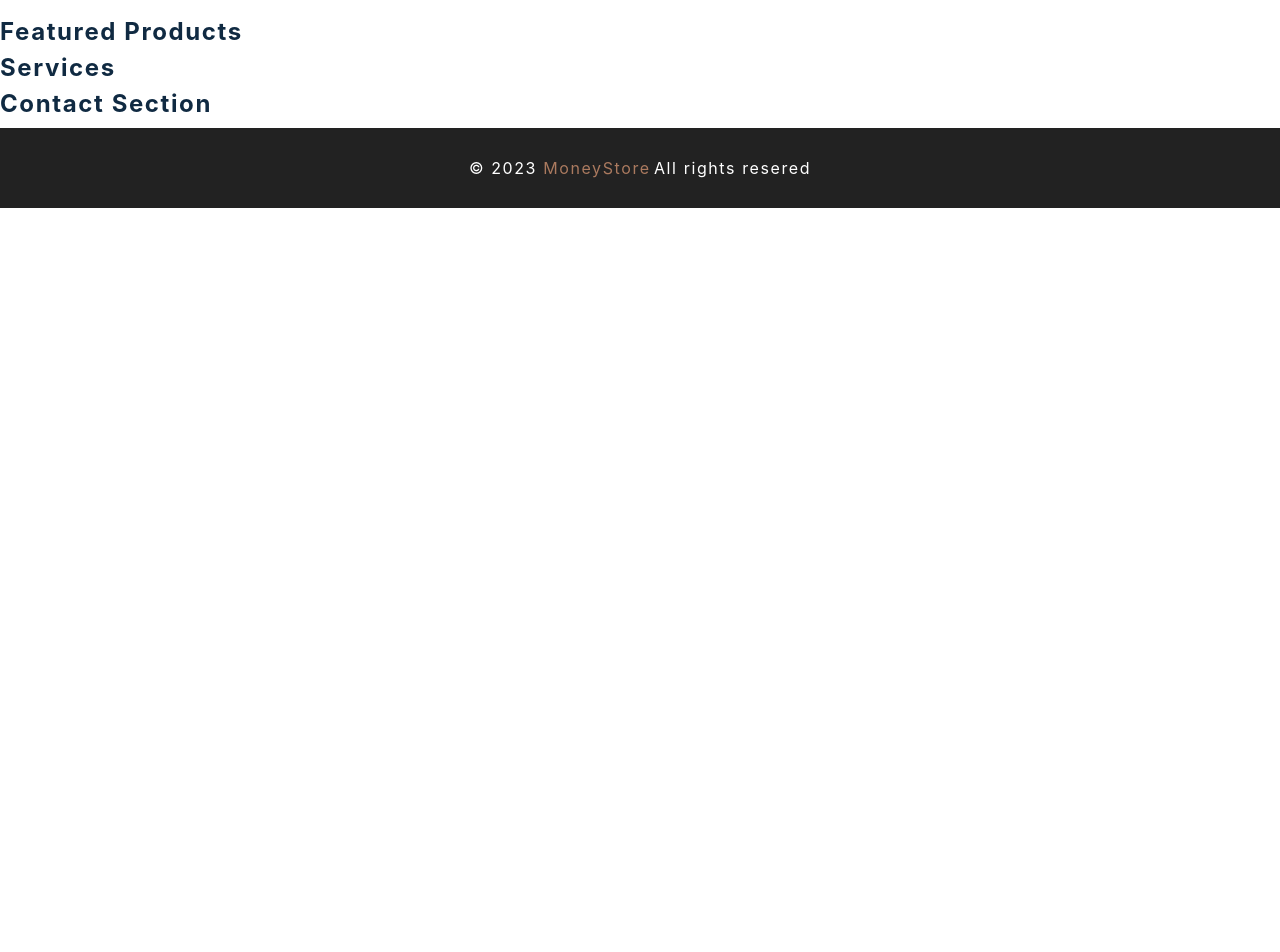
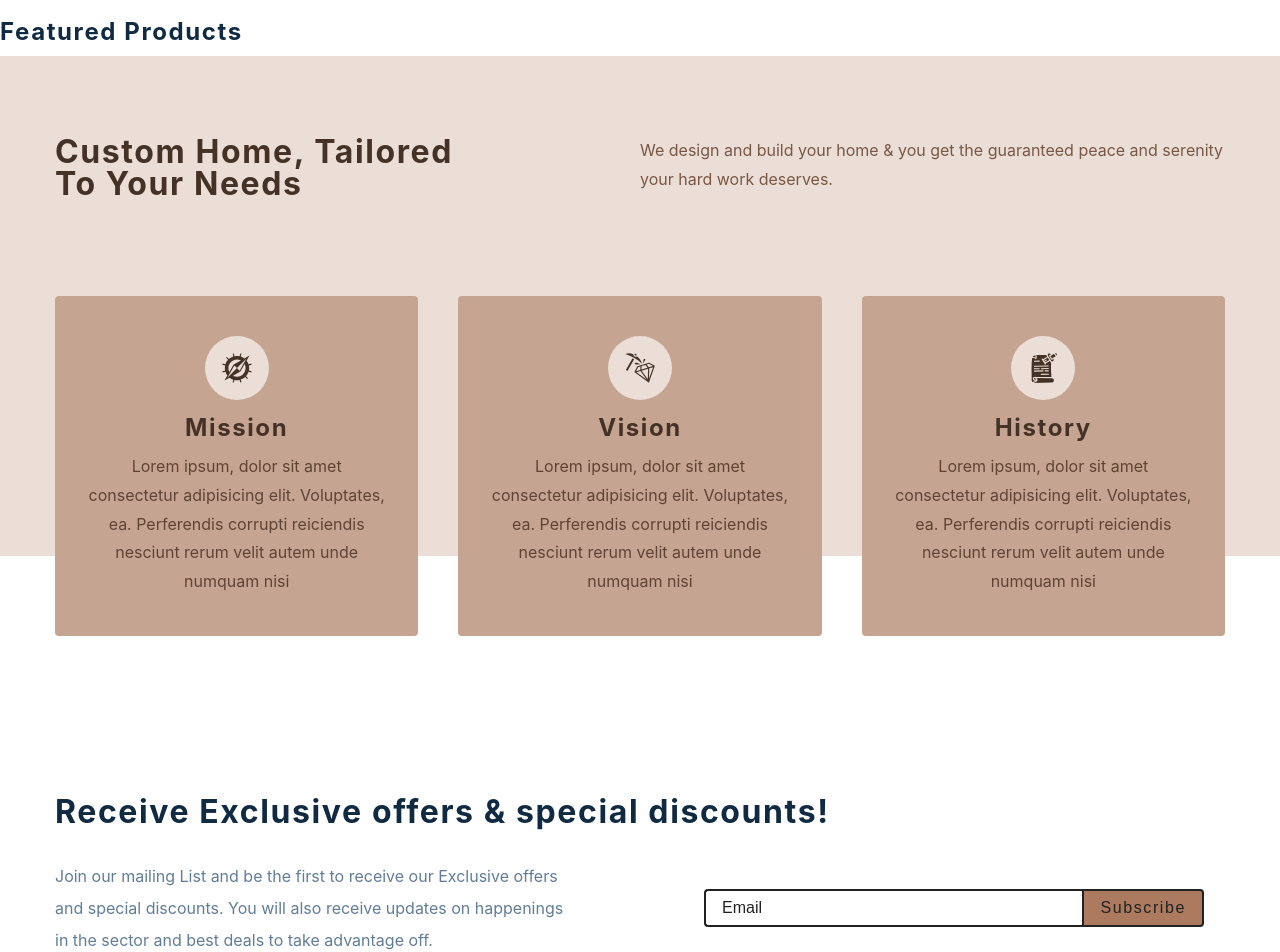
Before and after one commit to EjikesII/MoneyStore, a React (Create React App) app: page / in a window 1280 px wide. Shown: the part 780-1732 px from the top of the page. Before the commit the page ends 988 px from the top, so only its background shows below. Built offline with nearby package versions, Linux system fonts and the light colour scheme.

Commit message:
Worked on aboutpage & homepage & components

```diff
--- a/src/components/Contact.js
+++ b/src/components/Contact.js
@@ -1,8 +1,38 @@
 import React from 'react'
 import styled from 'styled-components'
+//import { useForm, ValidationError } from '@formspree/react';
 
 const Contact = () => {
-  return <h4>contact section</h4>
+  return (
+    <Wrapper>
+      <div className='section-center'>
+        <h3>Receive Exclusive offers & special discounts!</h3>
+        <div className='content'>
+          <p>
+            Join our mailing List and be the first to receive our Exclusive
+            offers and special discounts.
+            You will also receive updates on happenings in the sector and best
+            deals to take advantage off.
+          </p>
+          <form className='contact-form'
+          action='https://formspree.io/f/xknlrwbk'
+          method='POST'
+          >
+            <input
+              type='email'
+              className='form-input'
+              placeholder='Email'
+              name='_replyto'
+            />
+            <button
+              type='button'
+              className='submit-btn'
+              >Subscribe</button>
+          </form>
+        </div>
+      </div>
+    </Wrapper>
+  )
 }
 const Wrapper = styled.section`
   padding: 5rem 0;
--- a/src/components/Hero.js
+++ b/src/components/Hero.js
@@ -20,9 +20,14 @@ const Hero = () => {
           </p>
           <Link to='/products' className='btn hero-btn'>Shop Now</Link>
       </article>
+      <article className='img-container'>
+        <img src={heroBcg} alt='kitchen wares' className='main-img'/>
+        <img src={heroBcg2} alt='personal care' className='accent-img'/>
+
+      </article>
     </Wrapper>
   )
-}
+};
 
 const Wrapper = styled.section`
   min-height: 60vh;
--- a/src/components/Services.js
+++ b/src/components/Services.js
@@ -3,8 +3,39 @@ import styled from 'styled-components'
 import { services } from '../utils/constants'
 
 const Services = () => {
-  return <h4>services </h4>
-}
+  return (
+    <Wrapper>
+      <div className='section-center'>
+        <article className='header'>
+        <h3>
+            Custom home, tailored <br />
+             to your needs
+          </h3>
+          <p> We design and build your home &
+            you get the guaranteed peace and serenity
+            your hard work deserves.
+          </p>
+        </article>
+        <div className='services-center'>
+          {services.map((service) => {
+            const {id, icon, title, text} = service
+            return(
+              <article key={id} className='service'>
+                <span className='icon'>{icon}</span>
+                <h4>{title} </h4>
+                <p>{text}</p>
+              </article>
+            )
+          }
+          )}
+        </div>
+      </div>
+    </Wrapper>
+    )
+  }
+
+
+
 
 const Wrapper = styled.section`
   h3,
--- a/src/components/Sidebar.js
+++ b/src/components/Sidebar.js
@@ -12,7 +12,6 @@ import { GiLightningMask } from 'react-icons/gi'
 
 const Sidebar = () => {
   const {isSidebarOpen, sidebarClose} = useProductsContext()
-  console.log(sidebarClose)
   return (
     <SidebarContainer>
       <aside
--- a/src/pages/AboutPage.js
+++ b/src/pages/AboutPage.js
@@ -2,6 +2,7 @@ import React from 'react'
 import styled from 'styled-components'
 import { PageHero } from '../components'
 import aboutImg from '../assets/hero-bcg.jpeg'
+import { Contact } from '../components'
 
 const AboutPage = () => {
   return (
@@ -23,6 +24,7 @@ const AboutPage = () => {
 
         </article>
       </Wrapper>
+      <Contact />
     </main>
   )
 }
```
